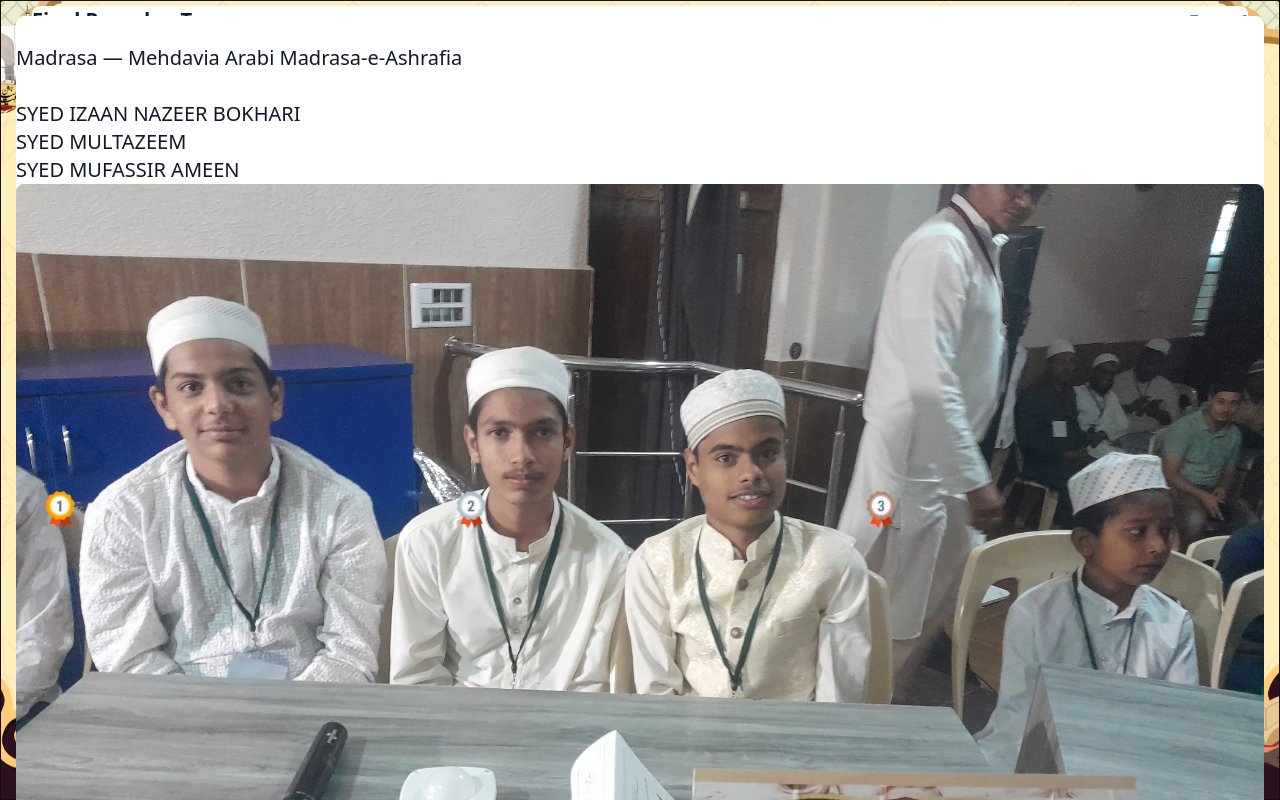
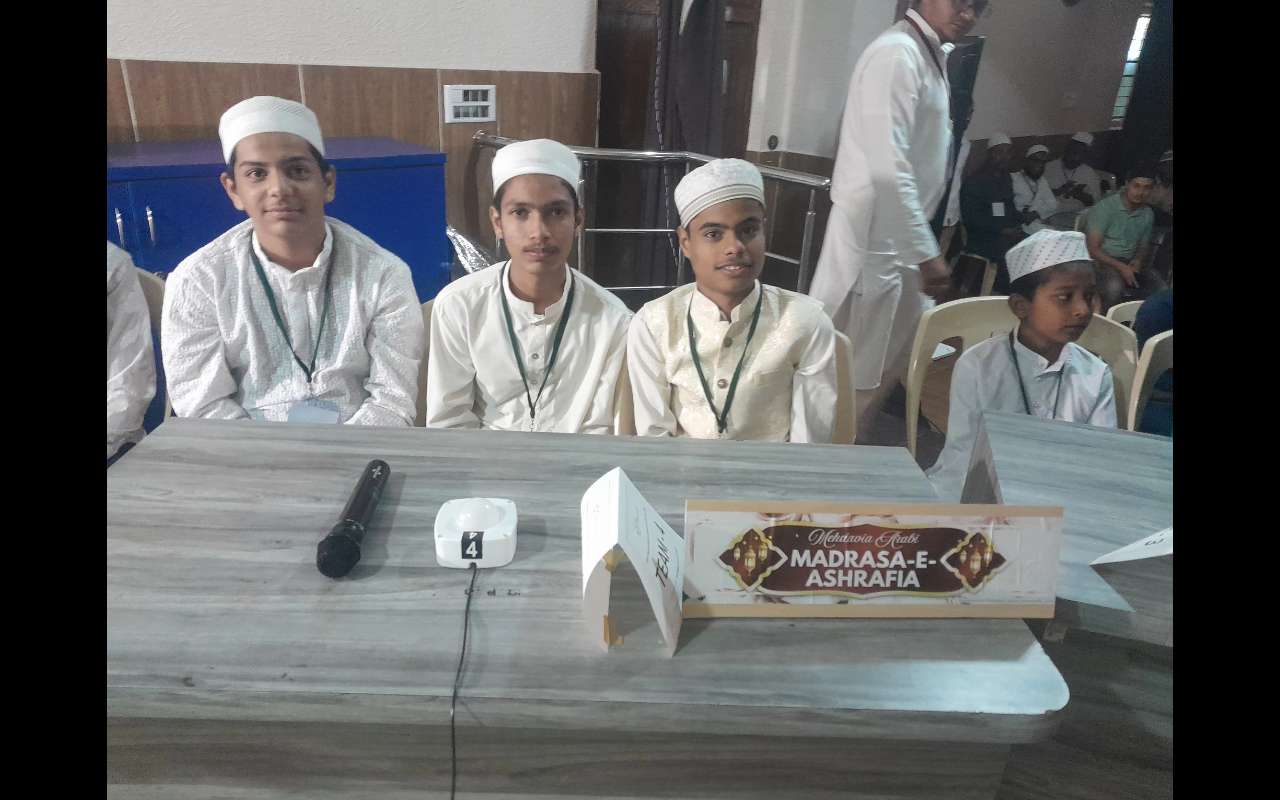
Before and after one commit to ausshadu/results-app, a Next.js app: page /quiz-2025/inter-madrasa/results in a window 1280 px wide. Both pictures are taken after a click on the element 229 px from the left and 2690 px from the top of the page. Shown: the part 2066-2866 px from the top of the page. Built offline with nearby package versions, Linux system fonts and the light colour scheme.

Commit message:
Modal Changes

```diff
--- a/app/components/WinnersGallery.tsx
+++ b/app/components/WinnersGallery.tsx
@@ -2,8 +2,8 @@
 
 import { GalleryItem } from "@/lib/600MeeladResults/Models";
 import Image from "next/image";
-import { useState } from "react";
-import { Card, Modal, ModalBody, ModalHeader } from "flowbite-react";
+import { useState, useEffect } from "react";
+import { Card } from "flowbite-react";
 import firstIcon from "@/lib/600MeeladResults/icons/first.png";
 import secondIcon from "@/lib/600MeeladResults/icons/second.png";
 import thirdIcon from "@/lib/600MeeladResults/icons/third.png";
@@ -16,6 +16,19 @@ export default function WinnersGallery({
   title?: string;
 }) {
   const [openIndex, setOpenIndex] = useState<number | null>(null);
+
+  useEffect(() => {
+    const handleEsc = (event: KeyboardEvent) => {
+      if (event.key === "Escape") {
+        setOpenIndex(null);
+      }
+    };
+
+    if (openIndex !== null) {
+      window.addEventListener("keydown", handleEsc);
+      return () => window.removeEventListener("keydown", handleEsc);
+    }
+  }, [openIndex]);
 
   return (
     <>
@@ -59,25 +72,18 @@ export default function WinnersGallery({
       </Card>
 
       {openIndex !== null && (
-        <Modal show={true} onClose={() => setOpenIndex(null)} size="4xl">
-          <ModalHeader className="whitespace-pre-wrap">
-            {items[openIndex].caption}
-          </ModalHeader>
-          <ModalBody>
-            <Image
-              src={items[openIndex].src}
-              alt={items[openIndex].alt}
-              className="w-full h-auto rounded-lg"
-            />
-            {items[openIndex].participants &&
-              items[openIndex].participants.length > 0 && (
-                <p className="mt-4 text-sm whitespace-pre-wrap">
-                  {items[openIndex].participants!.join("\n")}
-                </p>
-              )}
-          </ModalBody>
-        </Modal>
-      )}
+      <div
+        className="fixed inset-0 bg-black bg-opacity-80 z-50 flex items-center justify-center"
+        onClick={() => setOpenIndex(null)}
+      >
+        <Image
+          src={items[openIndex].src}
+          alt={items[openIndex].alt}
+          className="max-w-full max-h-full object-contain"
+          onClick={(e) => e.stopPropagation()}
+        />
+      </div>
+    )}
     </>
   );
 }
```
